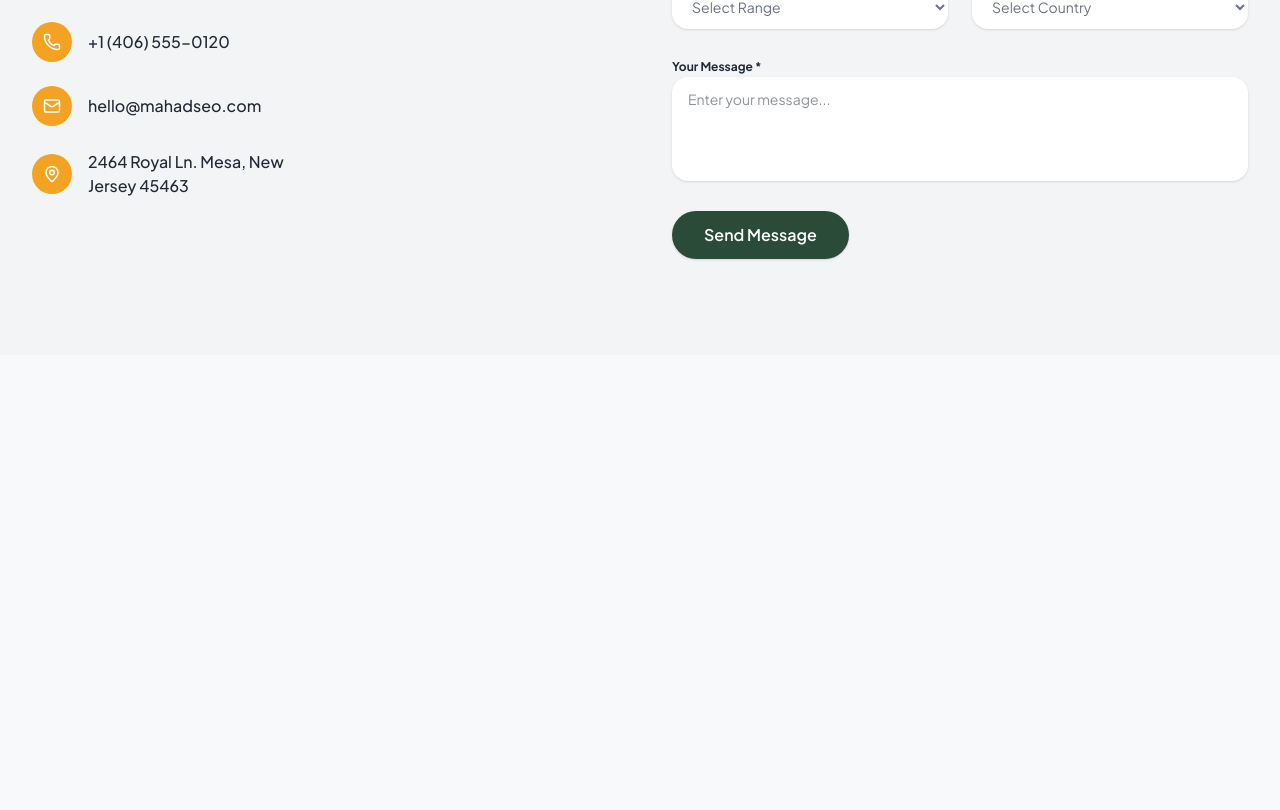
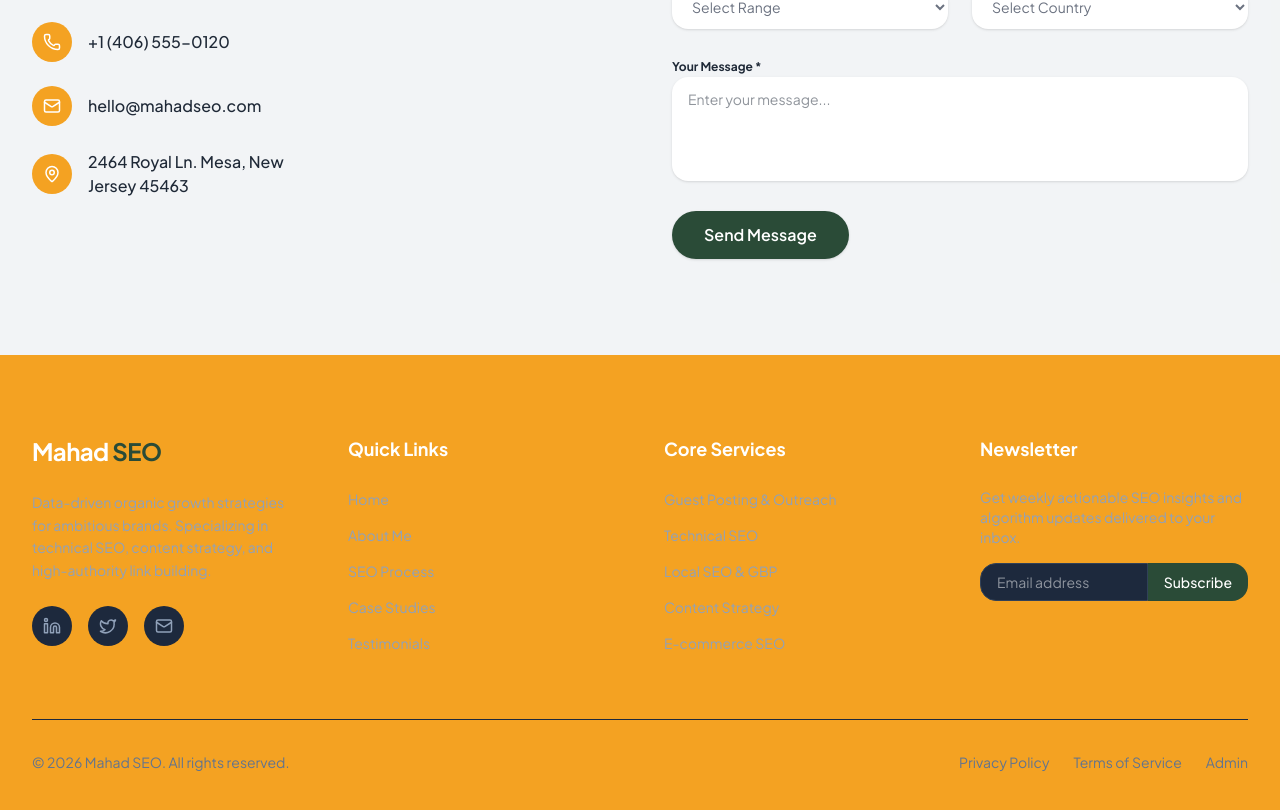
Before and after one commit to raomahad22/rao-mahad, a React (Vite) app: page / in a window 1280 px wide. Shown: the part 6576-7386 px from the top of the page. Before the commit the page ends 6931 px from the top, so only its background shows below. Built offline with nearby package versions, Linux system fonts and the light colour scheme; no server answers; the database is empty.

Commit message:
feat(admin): improve admin access and layout
Add admin link to footer and update keyboard shortcut to include Meta key for better macOS support. Render footer on the home page.

```diff
--- a/src/App.tsx
+++ b/src/App.tsx
@@ -33,7 +33,7 @@ export default function App() {
     });
 
     const handleKeyDown = (e: KeyboardEvent) => {
-      if (e.ctrlKey && e.shiftKey && e.key.toLowerCase() === 'e') {
+      if ((e.ctrlKey || e.metaKey) && e.shiftKey && (e.key.toLowerCase() === 'e' || e.code === 'KeyE')) {
         e.preventDefault();
         localStorage.setItem('admin_email', 'raomahad22@gmail.com');
         window.location.href = '/admin';
--- a/src/components/Footer.tsx
+++ b/src/components/Footer.tsx
@@ -120,6 +120,15 @@ export default function Footer() {
           <div className="flex gap-6 text-sm text-slate-500">
             <a href="#" className="hover:text-white transition-colors">Privacy Policy</a>
             <a href="#" className="hover:text-white transition-colors">Terms of Service</a>
+            <a
+              href="/admin"
+              onClick={(e) => {
+                localStorage.setItem('admin_email', 'raomahad22@gmail.com');
+              }}
+              className="hover:text-white transition-colors"
+            >
+              Admin
+            </a>
           </div>
         </div>
       </div>
--- a/src/pages/Home.tsx
+++ b/src/pages/Home.tsx
@@ -9,6 +9,7 @@ import Pricing from '../components/Pricing';
 import Testimonials from '../components/Testimonials';
 import FAQs from '../components/FAQs';
 import Contact from '../components/Contact';
+import Footer from '../components/Footer';
 
 export default function Home() {
   return (
@@ -25,6 +26,7 @@ export default function Home() {
         <FAQs />
         <Contact />
       </main>
+      <Footer />
     </div>
   );
 }
```
